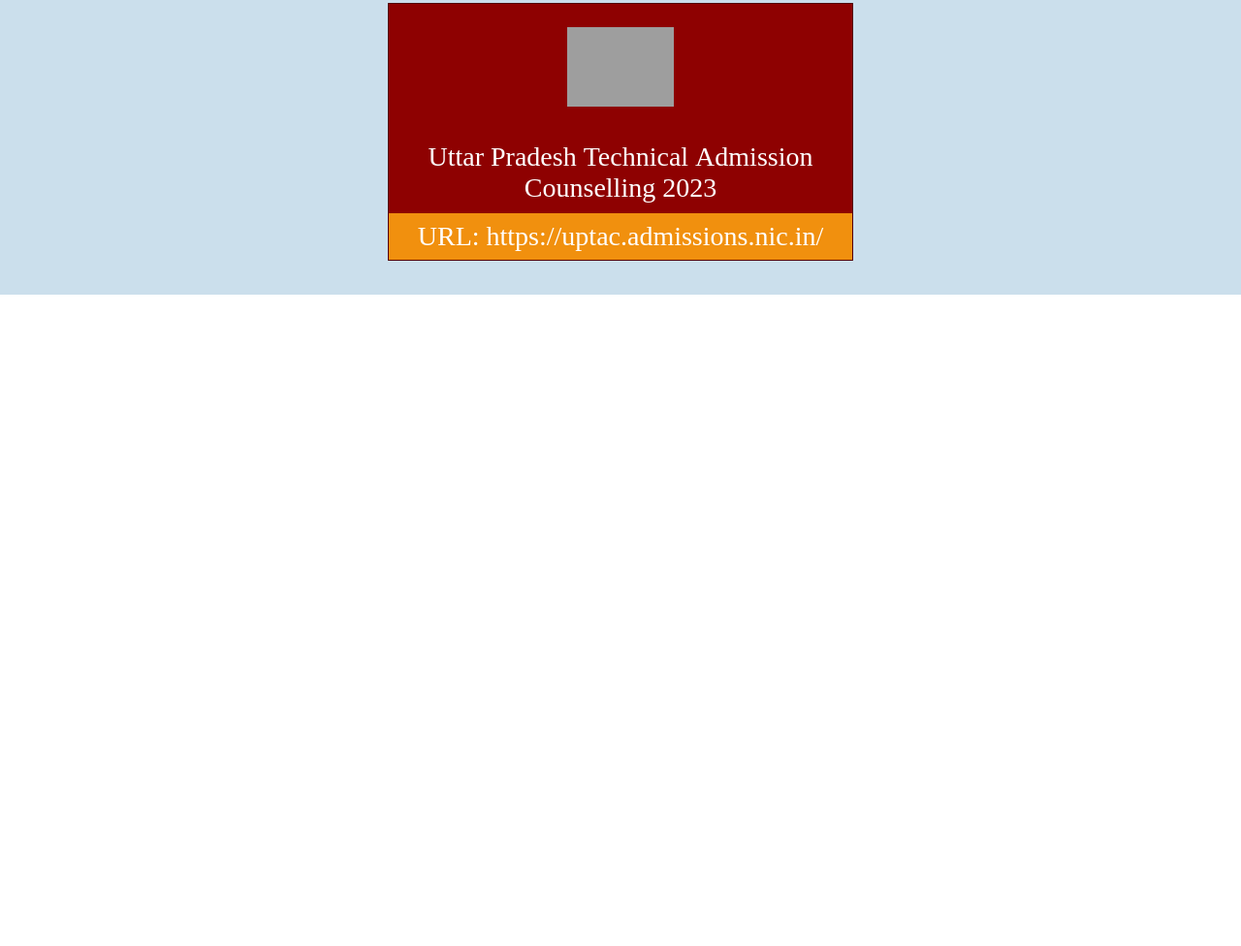
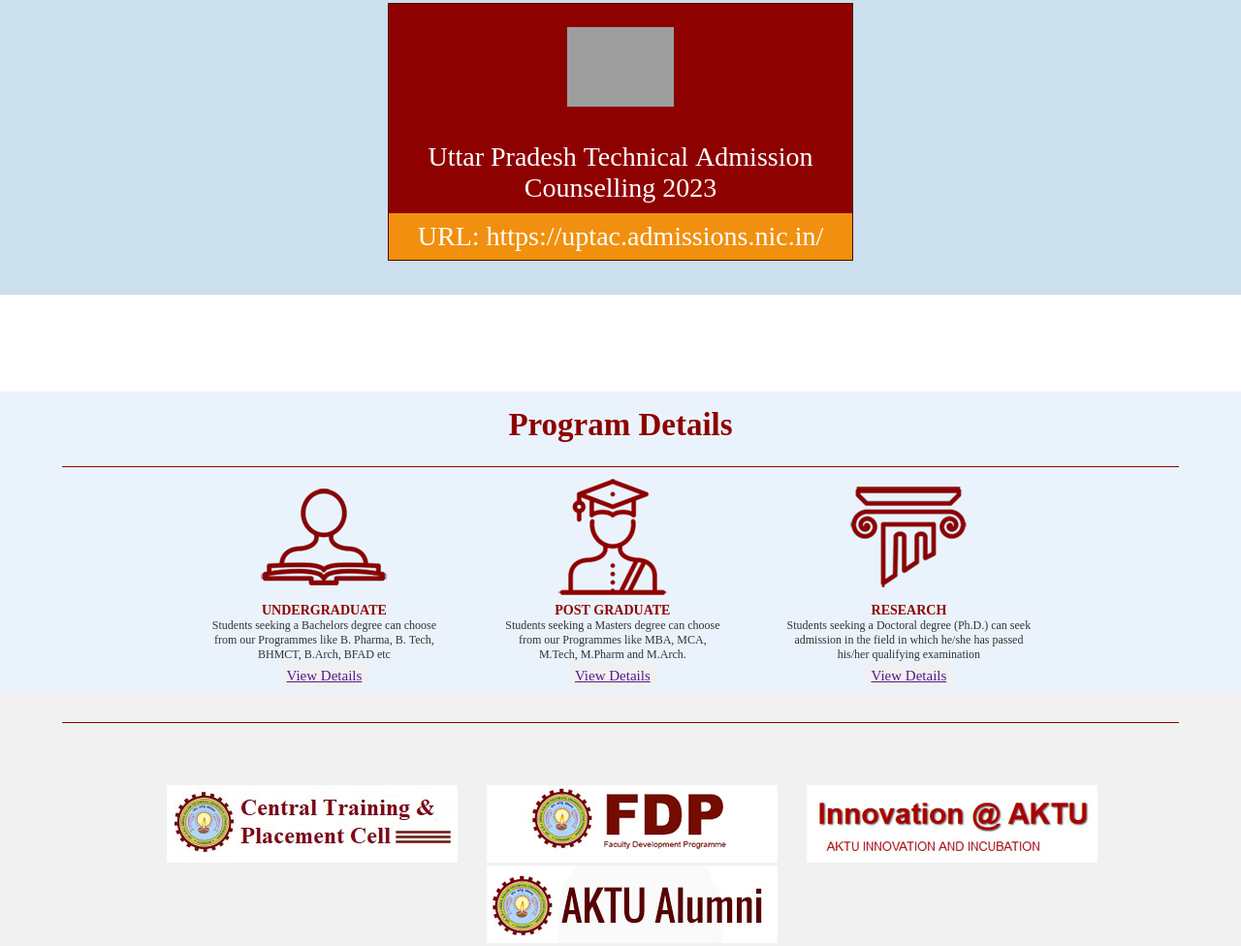
Before and after one commit to utkarshsingx/aktu.ac.in, a plain HTML site: page index.html in a window 1280 px wide. Shown: the part 245-1221 px from the top of the page at 97% size. Before the commit the page ends 800 px from the top, so only its background shows below. Drawn offline with Linux system fonts and the light colour scheme; grey boxes are pictures that could not be loaded.

Commit message:
issueSolved of making Program Page

```diff
--- a/index.html
+++ b/index.html
@@ -1,11 +1,13 @@
 <!DOCTYPE html>
 <html lang="en">
+
 <head>
   <meta charset="UTF-8" />
   <meta name="viewport" content="width=device-width, initial-scale=1.0" />
   <title>Dr. APJ Abdul Kalam Technical University</title>
   <link rel="stylesheet" href="styles.css" />
 </head>
+
 <body>
   <div id="header">
     <div id="navDiv">
@@ -29,34 +31,14 @@
     <div id="row-logo">
       <img class="logo" src="https://aktu.ac.in/images/logo.png" alt="" />
       <img class="logo" src="https://aktu.ac.in/images/azadi75.jpg" alt="" />
-        <img
-          class="aktu-logo"
-          src="https://aktu.ac.in/images/AKTU%20Logo.png"
-          alt=""
-        />
+      <img class="aktu-logo" src="https://aktu.ac.in/images/AKTU%20Logo.png" alt="" />
 
       <div class="right-nav">
         <div class="right-nav-up">
-            <img
-              class="logo-2"
-              src="https://aktu.ac.in/images/social/Facebook.png"
-              alt=""
-            />
-            <img
-              class="logo-2"
-              src="https://aktu.ac.in/images/social/Twitter.png"
-              alt=""
-            />
-            <img
-              class="logo-2"
-              src="https://aktu.ac.in/images/social/Linkedin.png"
-              alt=""
-            />
-            <img
-              class="logo-2"
-              src="https://aktu.ac.in/images/social/youtube.png"
-              alt=""
-            />
+          <img class="logo-2" src="https://aktu.ac.in/images/social/Facebook.png" alt="" />
+          <img class="logo-2" src="https://aktu.ac.in/images/social/Twitter.png" alt="" />
+          <img class="logo-2" src="https://aktu.ac.in/images/social/Linkedin.png" alt="" />
+          <img class="logo-2" src="https://aktu.ac.in/images/social/youtube.png" alt="" />
         </div>
         <input class="search-bar" type="text" placeholder="Search.." />
       </div>
@@ -70,11 +52,7 @@
         <h1 class="heading-exam-text-1">Admissions 2023-24</h1>
 
         <div class="heading-councelling">
-            <img
-              class="heading-logo"
-              src="https://aktu.ac.in/entranceexam_css/images/5.png"
-              alt=""
-            />
+          <img class="heading-logo" src="https://aktu.ac.in/entranceexam_css/images/5.png" alt="" />
           <h1 class="heading-exam-text-2">
             Uttar Pradesh Technical Admission Counselling 2023
           </h1>
@@ -86,6 +64,49 @@
         </div>
       </div>
     </div>
+    <div class="page-2">
+      <div class="program">
+        <h2>Program Details</h2>
+        <div class="line"></div>
+        <div class="grid">
+          <div></div>
+          <div class="img-txt">
+            <div class="box1">
+              <img src="./images/edu1.png" alt="" srcset="">
+              <h3>UNDERGRADUATE</h3>
+              <p>Students seeking a Bachelors degree can choose from our Programmes like B. Pharma, B. Tech, BHMCT,
+                B.Arch, BFAD etc</p>
+              <a href="">View Details</a>
+            </div>
+            <div class="box1">
+              <img src="./images/post.png" alt="" srcset="">
+              <h3>POST GRADUATE</h3>
+              <p>Students seeking a Masters degree can choose from our Programmes like MBA, MCA, M.Tech, M.Pharm and
+                M.Arch.</p>
+              <a href="">View Details</a>
+            </div>
+            <div class="box1">
+              <img src="./images/research.png" alt="" srcset="">
+              <h3>RESEARCH</h3>
+              <p>Students seeking a Doctoral degree (Ph.D.) can seek admission in the field in which he/she has passed
+                his/her qualifying examination</p>
+              <a href="">View Details</a>
+            </div>
+          </div>
+          <div></div>
+        </div>
+        <div class="grid company">
+          <div class="line1"></div>
+          <div class="comp-img">
+            <img src="./images/ctpc.jpg" alt="">
+            <img src="./images/fdp.jpg" alt="">
+            <img src="./images/innovation.jpg" alt="">
+            <img src="./images/alumni.jpg" alt="">
+          </div>
+        </div>
+      </div>
+    </div>
   </div>
 </body>
+
 </html>
--- a/styles.css
+++ b/styles.css
@@ -14,6 +14,8 @@ body {
   height: 100%;
   width: 100%;
   font-family: font-awesome;
+  text-align: center;
+
 }
 
 #navDiv {
@@ -37,7 +39,7 @@ body {
   font-size: 10px;
 }
 
-#topNavbar > li {
+#topNavbar>li {
   border-right: 1px solid #630101;
   padding-left: 8px;
   padding-top: 5px;
@@ -45,7 +47,7 @@ body {
   text-wrap: nowrap;
 }
 
-#topNavbar > li:hover {
+#topNavbar>li:hover {
   color: #74b434;
   cursor: pointer;
 }
@@ -147,7 +149,7 @@ body {
   border: 1px solid #520000;
 }
 
-.heading-councelling > h1 {
+.heading-councelling>h1 {
   border-bottom: #cbdfec;
   padding: 10px;
 }
@@ -155,3 +157,88 @@ body {
 .heading-url {
   background-color: #f1900e;
 }
+
+.program {
+  font-size: 22px;
+  background: #eaf3fb;
+  color: #8e0000;
+  display: flex;
+  align-items: center;
+  justify-content: center;
+  flex-direction: column;
+}
+
+.grid {
+  display: grid;
+  grid-template-columns: 1fr 5fr 1fr;
+}
+
+.program h2 {
+  margin-top: 1rem;
+  margin-bottom: 1.5rem;
+}
+
+.line {
+  width: 90%;
+  height: 1px;
+  background: #8e0000;
+  border: none;
+  outline: none;
+}
+
+.img-txt {
+  display: flex;
+  align-items: center;
+  justify-content: center;
+  text-align: center;
+  /* flex-wrap: wrap; */
+}
+
+.box1 {
+  margin: 2px 24px 2px;
+  padding: 5px;
+}
+
+.box1 h3 {
+  font-size: 14px;
+  font-weight: 900;
+  color: #8e0000;
+
+}
+
+.box1 p {
+  font-size: 12px;
+  font-weight: 500;
+  color: #333333;
+}
+
+.box1 a {
+  padding: 5px;
+  font-size: 15px;
+  background: #f0f0f0;
+}
+
+.company {
+  background: #f1f1f1;
+  display: flex;
+  align-items: center;
+  justify-content: center;
+  text-align: center;
+  flex-direction: column;
+}
+
+.comp-img img {
+  flex-wrap: wrap;
+  margin-left: 1.5rem;
+}
+
+.line1 {
+  width: 90%;
+  height: 1px;
+  background: #8e0000;
+  border: none;
+  outline: none;
+  margin-top: 2rem;
+  margin-bottom: 4rem;
+
+}
```
Also changed, not shown: images/alumni.jpg (added), images/ctpc.jpg (added), images/edu1.png (added), images/fdp.jpg (added), images/innovation.jpg (added), images/post.png (added), images/research.png (added). Lines whose indentation alone changed are shown as unchanged.
